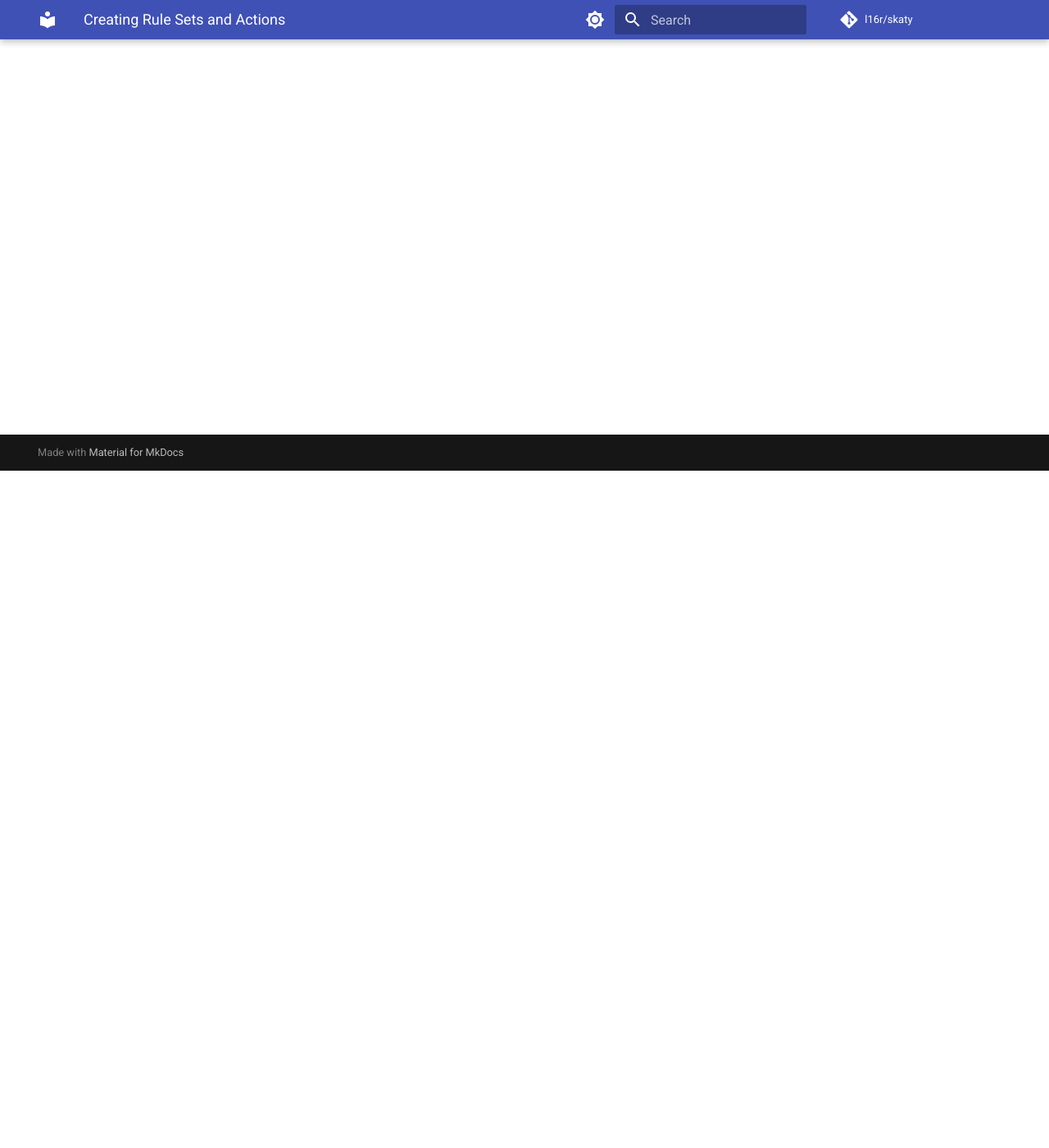
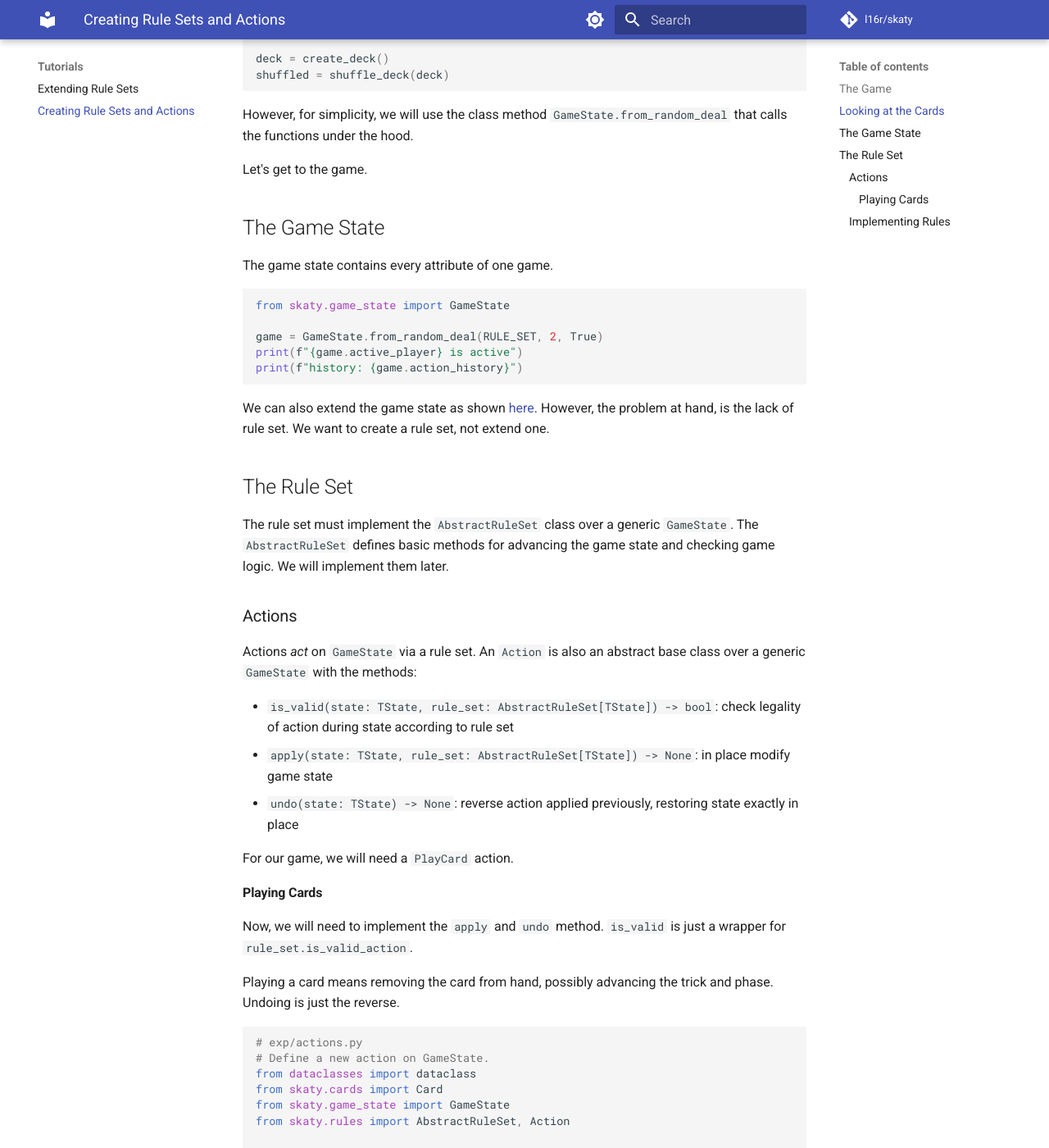
Before and after one commit to l16r/skaty, an MkDocs documentation site: the page built from docs/tutorials/creating-rule-sets-actions.md, in a window 1280 px wide and 1400 px high, scrolled down 826 px. Shown: the whole window at 82% size. Built offline with MkDocs 1.6.1 and Material for MkDocs 9.7.7, drawn with Linux system fonts in a browser that asks for light colours; comment, search, counter and statistics services are not loaded; some of the changed text lies outside the part shown.

Commit message:
update docs

````diff
--- a/docs/tutorials/creating-rule-sets-actions.md
+++ b/docs/tutorials/creating-rule-sets-actions.md
@@ -1 +1,135 @@
 # Creating Rule Sets and Actions
+
+Preread: Look at the frameworks [architecture](../architecture.md).
+
+In this tutorial, we will implement simple card game with 3 tricks. Its _not_ full Skat (which you don't need to write, because you can just [extend](./extending-rule-sets.md) the implemented ISkO), just playing Cards in tricks with simple scoring.
+
+## The Game
+
+- cards are played in tricks of 3
+- cards are ranked according to: clubs > spades > hearts > diamonds; Ace > 10 > King > Queen > 9 > 8 > 7 in each suit
+- the winner of the trick gets points of the cards (same as ISkO suit game)
+- winner is the player with most points after 10 tricks
+
+We wont bother bidding or using the Skat.
+
+## Looking at the Cards
+
+Cards are a pair of Suit (diamonds, hearts, spades, clubs) and Rank (7, 8, 9, 10, Jack, Queen, King, Ace).
+They are cached to save time, so every `Card(Rank.JACK, Suit.CLUBS)` will point to the same memory. This wont matter if the game is Skat-like, i.e. 32 cards with 3 player tricks plus some logic.
+A deck is instantiated by:
+
+```python
+from skaty.cards import create_deck, shuffle_deck
+
+deck = create_deck()
+shuffled = shuffle_deck(deck)
+```
+
+However, for simplicity, we will use the class method `GameState.from_random_deal` that calls the functions under the hood.
+
+Let's get to the game.
+
+## The Game State
+
+The game state contains every attribute of one game.
+
+```python
+from skaty.game_state import GameState
+
+game = GameState.from_random_deal(RULE_SET, 2, True)
+print(f"{game.active_player} is active")
+print(f"history: {game.action_history}")
+```
+
+We can also extend the game state as shown [here](/docs/tutorials/extending-rule-sets.md#implementing-it).
+However, the problem at hand, is the lack of rule set. We want to create a rule set, not extend one.
+
+## The Rule Set
+
+The rule set must implement the `AbstractRuleSet` class over a generic `GameState`.
+The `AbstractRuleSet` defines basic methods for advancing the game state and checking game logic.
+We will implement them later.
+
+### Actions
+
+Actions _act_ on `GameState` via a rule set. An `Action` is also an abstract base class over a generic `GameState` with the methods:
+
+- `is_valid(state: TState, rule_set: AbstractRuleSet[TState]) -> bool`: check legality of action during state according to rule set
+- `apply(state: TState, rule_set: AbstractRuleSet[TState]) -> None`: in place modify game state
+- `undo(state: TState) -> None`: reverse action applied previously, restoring state exactly in place
+
+For our game, we will need a `PlayCard` action.
+
+#### Playing Cards
+
+Now, we will need to implement the `apply` and `undo` method. `is_valid` is just a wrapper for `rule_set.is_valid_action`.
+
+Playing a card means removing the card from hand, possibly advancing the trick and phase. Undoing is just the reverse.
+
+```python
+# exp/actions.py
+# Define a new action on GameState.
+from dataclasses import dataclass
+from skaty.cards import Card
+from skaty.game_state import GameState
+from skaty.rules import AbstractRuleSet, Action
+
+
+@dataclass(frozen=True)
+class PlayCard(Action[GameState]):
+    """Play specific card."""
+
+    # Attributes for the action.
+    card: Card
+
+    # Core of action. Apply the action on a specific state and rule set. Can store memory for undoing.
+    def apply(self, state: GameState, rule_set: AbstractRuleSet[GameState]) -> None:
+        # Playing the third card finishes the trick.
+        trick_finishes = len(state.current_trick.cards) == 2
+
+        # Store previous state for undo().
+        state.undo_memory.append(
+            {
+                "active_player": state.active_player,
+                "points": state.points.copy(),
+                "trick_finishes": trick_finishes,
+                "phase": state.phase,
+            }
+        )
+
+        # Remove card from hand
+        state.hands[self.player_idx].remove(self.card)
+
+        # Advance state via rule set. See below.
+        rule_set.advance_state(state, self)
+
+    # Restore the previous state exactly.
+    def undo(self, state: GameState) -> None:
+        # Get previously stored state.
+        memory = state.undo_memory.pop()
+
+        # Reset state.
+        state.hands[self.player_idx].append(self.card)
+        state.active_player = memory["active_player"]
+        state.points = memory["points"]
+        state.phase = memory["phase"]
+
+        # Restore trick if it finished.
+        if memory["trick_finishes"]:
+            state.current_trick = state.trick_history.pop()
+
+        # Remove card from trick.
+        state.current_trick.pop()
+```
+
+With that finished, let's look at the rule set.
+
+### Implementing Rules
+
+A ruleset must implement the `AbstractRuleSet` base class over a generic game state with a few methods.
+For reference look at the [docs](https://l16r.github.io/skaty/api/#skaty.rules.AbstractRuleSet).
+
+```python
+# exp/rules.py
+```
````
Also changed, not shown: docs/tutorials/extending-rule-sets.md (+1 -2 lines).
